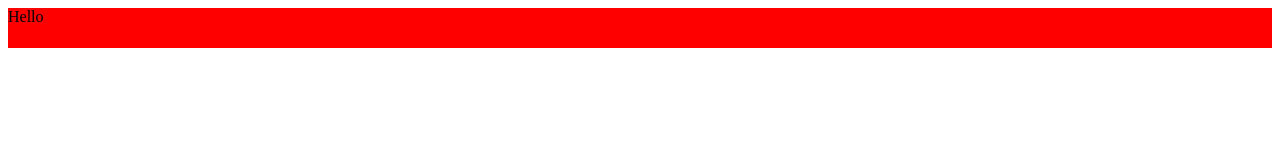
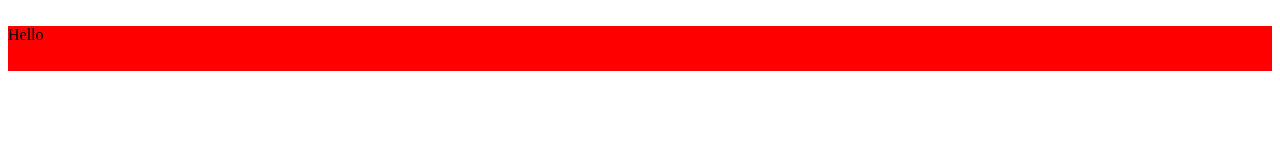
Before and after one commit to Mehdiroohy22/HW8-maktab, a plain HTML site: page files/index.html in a window 1280 px wide. Drawn offline with Linux system fonts and the light colour scheme.

Commit message:
modified

```diff
--- a/files/app.js
+++ b/files/app.js
@@ -3,7 +3,7 @@
 
 const editFunc = function (elem) {
     elem.textContent = 'Hello'
-    elem.style.height = '40px'
+    elem.style.height = '45px'
     elem.style.backgroundColor = 'red'
 }
 const elemCreator = function (elem, callback) {
```
Also changed, not shown: files/index.html (+1 -1 lines).
